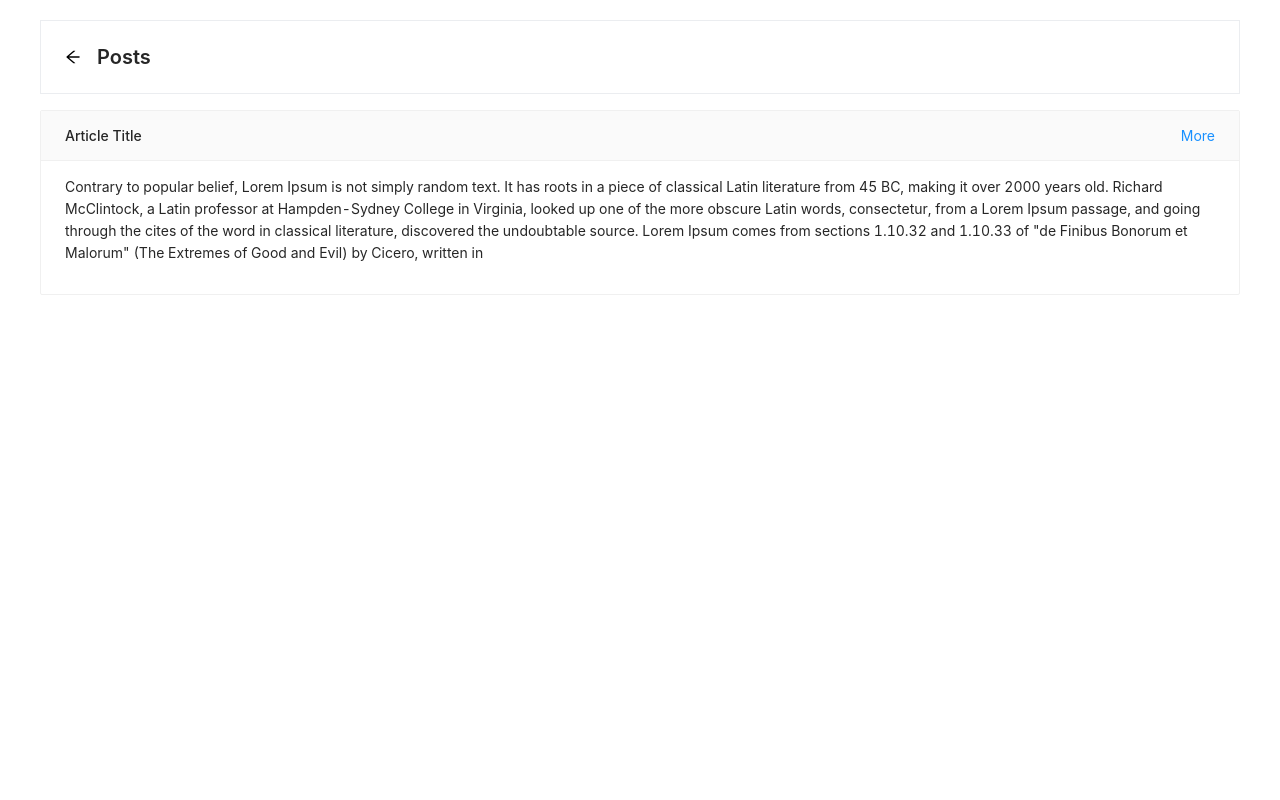
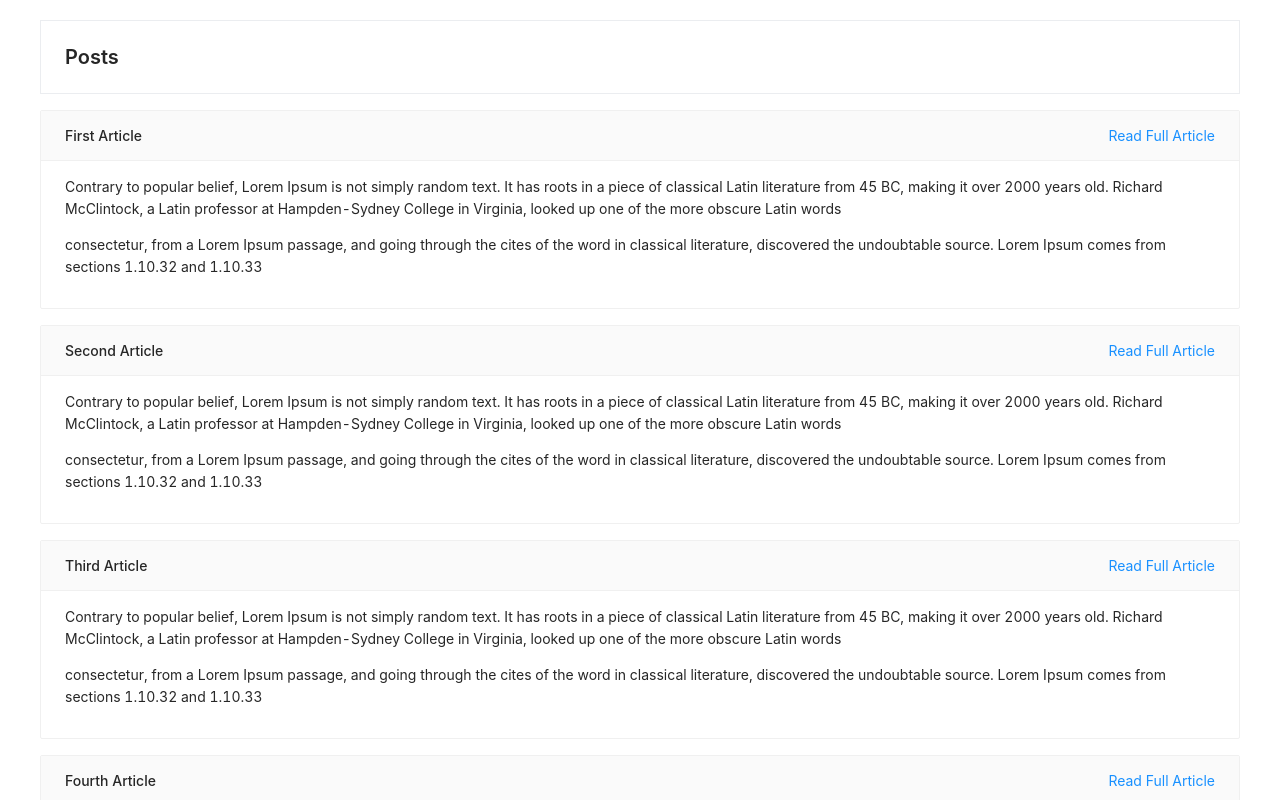
Before and after one commit to alaneappen514/Reactjs-Blog-with-Firebase, a React (Vite) app: page / in a window 1280 px wide. Shown: the top 800 px of the page. Built offline with nearby package versions, Linux system fonts and the light colour scheme.

Commit message:
added blog template and navigation using ant design and reach router

```diff
--- a/components/App.jsx
+++ b/components/App.jsx
@@ -1,11 +1,16 @@
 import React from 'react';
 import Posts from './Posts'
 import "antd/dist/antd.css";
+import Post from './Post'
+import { Router } from "@reach/router";
 
 function App(props) {
     return (
-        <div>
-            <Posts />
+        <div className="app_container">
+            <Router>
+                <Posts default />
+                <Post path="post/:id" />
+            </Router>
         </div>
     )
 
--- a/components/Post.jsx
+++ b/components/Post.jsx
@@ -1,22 +1,53 @@
-import React from 'react';
-import { Card } from 'antd';
+import React, { useState, useEffect } from 'react'
+import { PageHeader, Card } from 'antd';
+import api from '../mock_api'
+
+var content = "Lorem ipsum dolor sit amet, consectetur adipiscing elit. Etiam vitae fringilla diam. Maecenas lobortis, est quis rutrum eleifend, dolor lacus dignissim mauris, ut egestas dui eros porta felis. Curabitur feugiat viverra libero id placerat. Donec sed iaculis arcu, sollicitudin malesuada sapien. Duis efficitur venenatis dolor vitae aliquet. Sed egestas auctor leo, quis semper neque cursus id. Sed condimentum leo non leo imperdiet congue. Duis volutpat felis quis nisl consequat condimentum. Etiam vitae egestas elit, non pharetra orci. Suspendisse imperdiet efficitur lacus, at elementum ante sodales eu.\n" +
+    "Vestibulum interdum erat eget mauris facilisis consectetur. Integer pharetra posuere arcu. Nullam sed laoreet est, volutpat tincidunt neque. Aliquam nisl tellus, scelerisque sed tincidunt vel, semper at mauris. Vivamus dignissim, neque ut tincidunt pellentesque, mauris diam accumsan metus, in congue sem enim at lacus. Praesent a lectus nec ex sagittis tristique. In volutpat odio odio, eget varius quam pretium et. Fusce eu pretium dolor. Nulla placerat at nibh eu venenatis. Morbi porta dui justo, quis efficitur nisi ultrices et. Sed pulvinar eu justo ut lobortis. Proin pharetra risus nec libero consequat semper. Mauris at euismod mi. Mauris facilisis sagittis ante nec iaculis. Orci varius natoque penatibus et magnis dis parturient montes, nascetur ridiculus mus.\n" +
+    "Proin vitae cursus odio. Morbi vitae dui nulla. Nullam placerat purus quis purus imperdiet hendrerit. Nullam eget arcu ut purus ullamcorper convallis. Aliquam pretium justo at fermentum varius. Duis tincidunt a dui nec scelerisque. Curabitur sed ullamcorper urna. Nullam porttitor, magna id dignissim placerat, quam elit ultricies neque, vitae condimentum arcu dui in turpis. Sed ut lectus finibus, pellentesque diam id, feugiat lorem. Orci varius natoque penatibus et magnis dis parturient montes, nascetur ridiculus mus. Vivamus commodo et ipsum a posuere. Nulla condimentum neque id mauris molestie elementum.\n" +
+    "Aenean scelerisque aliquam enim, non vulputate tortor finibus vitae. Nam commodo odio arcu. Maecenas sagittis est ipsum, sed commodo purus consectetur nec. Nullam accumsan gravida feugiat. Sed molestie accumsan massa sed fringilla. Sed porta hendrerit erat, at tempor dui vulputate in. Morbi vitae massa non nisl lacinia accumsan. Duis dolor nunc, lobortis iaculis euismod non, placerat lacinia tortor. Proin iaculis nibh et tincidunt accumsan. In lorem erat, rutrum ac ultricies eget, feugiat quis lacus. Integer malesuada id sem et gravida. Aliquam vulputate nisl eros, id volutpat turpis tincidunt vel. Aliquam placerat sollicitudin enim, non faucibus sem porttitor sit amet. Mauris tincidunt varius turpis, at suscipit dui porta ac. In dictum mi eget cursus porttitor. Sed turpis lectus, porta et felis cursus, congue tempor diam." +
+    "Etiam leo urna, commodo et aliquet vel, placerat eget mauris. Praesent libero magna, facilisis at venenatis quis, placerat vel mauris. Morbi imperdiet sed ligula nec lacinia. Vivamus at odio eu nibh mollis gravida. Ut eget pretium lacus, vel volutpat dui. Mauris vulputate consequat tellus, non convallis nulla dapibus at. Phasellus volutpat id sem vitae finibus. Sed vel nisl non nisi vulputate semper vel a lectus. Proin aliquet neque vel felis rutrum, ut consectetur quam imperdiet."
 
 const Post = (props) => {
+
+    console.log(props)
+    const [title, setTitle] = useState('')
+    const [content, setContent] = useState('')
+
+    useEffect(() => {
+        let post = api[props.id]
+        console.log('post')
+        console.log(post)
+        setTitle(post.title)
+        setContent(post.content)
+
+    })
+
     return (
-        <div className="article-container">
+        <div className="post_container">
+            <div className="page_header_container">
+                <PageHeader
+                    style={{
+                        border: '1px solid rgb(235, 237, 240)',
+                    }}
+                    onBack={() => null}
+                    title={title}
+                />
+            </div>
+            <div>
+                <Card style={{ marginTop: '20px' }}>
+                    {
+                        content.split('\n').map((paragraph, index) => {
+                            return <p key={index}>{paragraph}</p>
 
-            <Card
-                style={{ marginTop: 16 }}
-                type="inner"
-                title="Article Title"
-                extra={<a href="#">More</a>}
-            >
-                <p>Contrary to popular belief, Lorem Ipsum is not simply random text. It has roots in a piece of classical Latin literature from 45 BC, making it over 2000 years old. Richard McClintock, a Latin professor at Hampden-Sydney College in Virginia, looked up one of the more obscure Latin words, consectetur, from a Lorem Ipsum passage, and going through the cites of the word in classical literature, discovered the undoubtable source. Lorem Ipsum comes from sections 1.10.32 and 1.10.33 of "de Finibus Bonorum et Malorum" (The Extremes of Good and Evil) by Cicero, written in</p>
-            </Card>
+                        })
+                    }
+
+                </Card>
+            </div>
 
         </div>
     )
-
 }
 
 export default Post;
--- /dev/null
+++ b/components/PostSnippet.jsx
@@ -0,0 +1,29 @@
+import React from 'react';
+import { Card } from 'antd';
+import { Link } from '@reach/router'
+
+const PostSnippet = (props) => {
+    return (
+        <div className="post_snippet_container">
+
+            <Card
+                style={{ marginTop: 16 }}
+                type="inner"
+                title={props.title}
+                extra={<Link to={`/post/${props.id}`}>Read Full Article</Link>}
+            >
+                <p className="article_content">
+                    {props.content.split('\n').map((paragraph, index) => {
+                        return <p key={index}>{paragraph}</p>
+
+                    })
+                    }
+                </p>
+            </Card>
+
+        </div>
+    )
+
+}
+
+export default PostSnippet;
--- a/components/Posts.jsx
+++ b/components/Posts.jsx
@@ -1,6 +1,8 @@
 import React from 'react'
 import { PageHeader } from 'antd';
-import Post from './Post'
+import PostSnippet from './PostSnippet'
+import api from '../mock_api'
+import _ from 'lodash'
 
 function Posts(props) {
     return (
@@ -10,12 +12,21 @@ function Posts(props) {
                     style={{
                         border: '1px solid rgb(235, 237, 240)',
                     }}
-                    onBack={() => null}
                     title="Posts"
                 />
             </div>
-            <div className="articles_container">
-                <Post />
+            <div className="posts_content_container">
+                {
+                    _.map(api, (article) => {
+                        return (
+                            <PostSnippet
+                                key={article.id}
+                                id={article.id}
+                                title={article.title}
+                                content={article.content} />
+                        )
+                    })
+                }
             </div>
         </div>
     )
--- a/index.css
+++ b/index.css
@@ -3,7 +3,7 @@ html, body {
     height: 100%;
 }
 
-.posts_container{
+.app_container{
     width: 1200px;
     margin: 0px auto;
     margin-top: 20px;
--- /dev/null
+++ b/mock_api.js
@@ -0,0 +1,47 @@
+const api = [
+    {
+        "id": 0,
+        "title": "First Article",
+        "content": "Contrary to popular belief, Lorem Ipsum is not simply random text. It has roots in a piece of classical Latin literature from 45 BC, making it over 2000 years old. Richard McClintock, a Latin professor at Hampden-Sydney College in Virginia, looked up one of the more obscure Latin words\n"
+            + "consectetur, from a Lorem Ipsum passage, and going through the cites of the word in classical literature, discovered the undoubtable source. Lorem Ipsum comes from sections 1.10.32 and 1.10.33"
+
+    },
+    {
+        "id": 1,
+        "title": "Second Article",
+        "content": "Contrary to popular belief, Lorem Ipsum is not simply random text. It has roots in a piece of classical Latin literature from 45 BC, making it over 2000 years old. Richard McClintock, a Latin professor at Hampden-Sydney College in Virginia, looked up one of the more obscure Latin words\n"
+            + "consectetur, from a Lorem Ipsum passage, and going through the cites of the word in classical literature, discovered the undoubtable source. Lorem Ipsum comes from sections 1.10.32 and 1.10.33"
+
+    },
+    {
+        "id": 2,
+        "title": "Third Article",
+        "content": "Contrary to popular belief, Lorem Ipsum is not simply random text. It has roots in a piece of classical Latin literature from 45 BC, making it over 2000 years old. Richard McClintock, a Latin professor at Hampden-Sydney College in Virginia, looked up one of the more obscure Latin words\n"
+            + "consectetur, from a Lorem Ipsum passage, and going through the cites of the word in classical literature, discovered the undoubtable source. Lorem Ipsum comes from sections 1.10.32 and 1.10.33"
+
+    },
+    {
+        "id": 3,
+        "title": "Fourth Article",
+        "content": "Contrary to popular belief, Lorem Ipsum is not simply random text. It has roots in a piece of classical Latin literature from 45 BC, making it over 2000 years old. Richard McClintock, a Latin professor at Hampden-Sydney College in Virginia, looked up one of the more obscure Latin words\n"
+            + "consectetur, from a Lorem Ipsum passage, and going through the cites of the word in classical literature, discovered the undoubtable source. Lorem Ipsum comes from sections 1.10.32 and 1.10.33"
+
+    },
+    {
+        "id": 4,
+        "title": "Fifth Article",
+        "content": "Contrary to popular belief, Lorem Ipsum is not simply random text. It has roots in a piece of classical Latin literature from 45 BC, making it over 2000 years old. Richard McClintock, a Latin professor at Hampden-Sydney College in Virginia, looked up one of the more obscure Latin words\n"
+            + "consectetur, from a Lorem Ipsum passage, and going through the cites of the word in classical literature, discovered the undoubtable source. Lorem Ipsum comes from sections 1.10.32 and 1.10.33"
+
+    },
+    {
+        "id": 5,
+        "title": "Sixth Article",
+        "content": "Contrary to popular belief, Lorem Ipsum is not simply random text. It has roots in a piece of classical Latin literature from 45 BC, making it over 2000 years old. Richard McClintock, a Latin professor at Hampden-Sydney College in Virginia, looked up one of the more obscure Latin words\n"
+            + "consectetur, from a Lorem Ipsum passage, and going through the cites of the word in classical literature, discovered the undoubtable source. Lorem Ipsum comes from sections 1.10.32 and 1.10.33"
+
+    },
+
+]
+
+export default api;
--- a/package.json
+++ b/package.json
@@ -10,7 +10,9 @@
   "author": "",
   "license": "ISC",
   "dependencies": {
+    "@reach/router": "^1.3.4",
     "antd": "^4.10.2",
+    "lodash": "^4.17.20",
     "react": "^17.0.1",
     "react-dom": "^17.0.1"
   },
```
Also changed, not shown: 1 other file (tests, documents, lock files or other folders).
